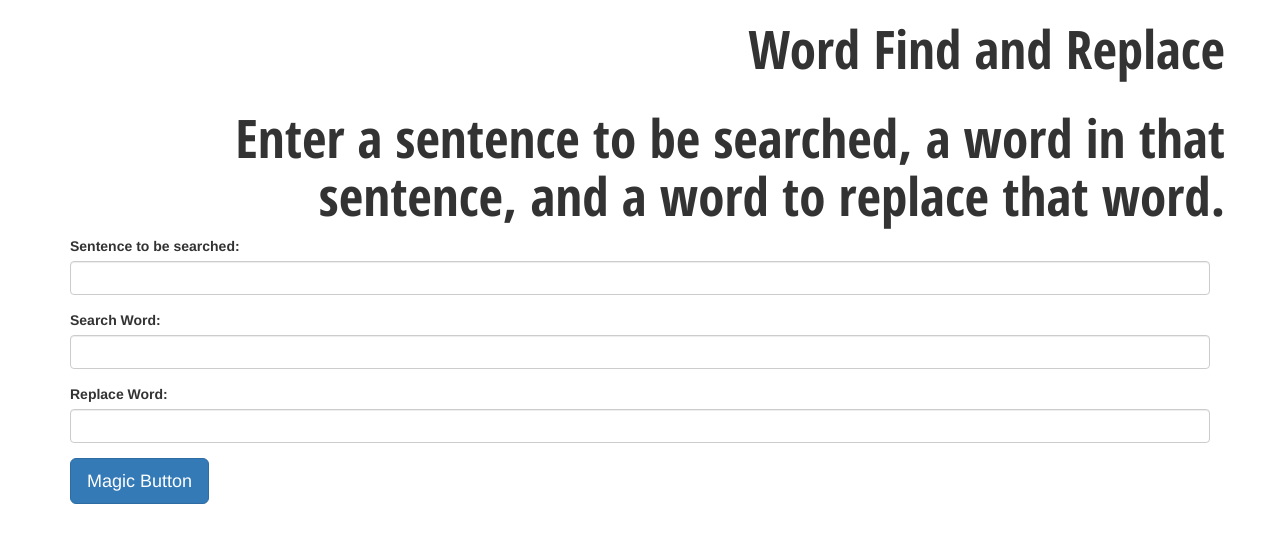
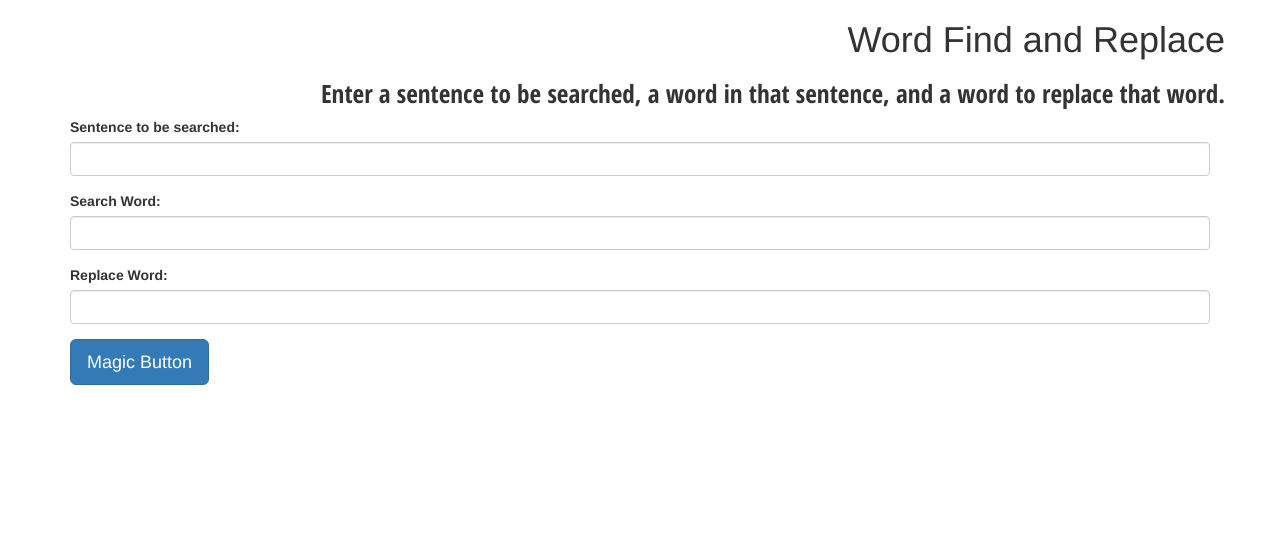
Before and after one commit to HeWhoShallNotBeMentioned/Word_Find_Replace_js, a plain HTML site: page wordFindReplace.html in a window 1280 px wide. Drawn offline with nearby package versions, Linux system fonts and the light colour scheme.

Commit message:
made minor css changes to the page to make the h4 subtitle look better

```diff
--- a/css/styles.css
+++ b/css/styles.css
@@ -2,8 +2,14 @@
   display: none;
 }
 
-h1, h2 {
+h1, h2, {
   font-family: 'Open Sans Condensed', sans-serif;
   font-weight: 700;
   font-size: 3.8em;
 }
+
+h3, h4{
+  font-family: 'Open Sans Condensed', sans-serif;
+  font-weight: 700;
+  font-size: 1.8em;
+}
--- a/wordFindReplace.html
+++ b/wordFindReplace.html
@@ -14,7 +14,7 @@
       <h1>Word Find and Replace</h1>
     </div>
     <div class="row text-right">
-      <h2>Enter a sentence to be searched, a word in that sentence, and a word to replace that word.</h2>
+      <h4>Enter a sentence to be searched, a word in that sentence, and a word to replace that word.</h4>
     </div>
     <form id="wordFindReplace">
       <div class="form-group">
```
